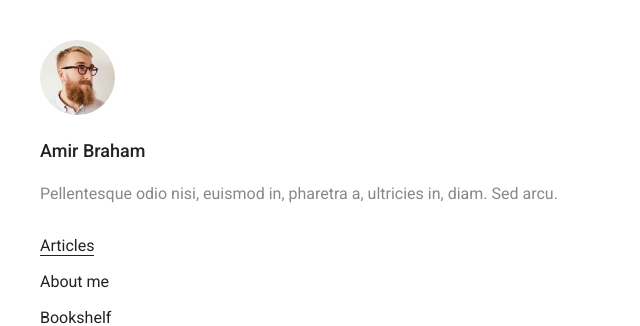
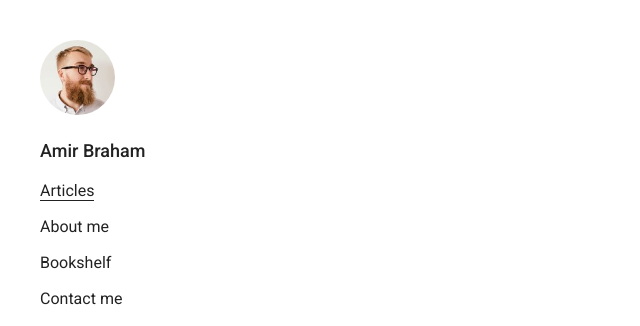
Before and after one commit to AmirBraham/AmirBraham, a Gatsby site: page / in a window 1280 px wide. Shown: the top 326 px of the page, without its empty margins (0-640 px from the left). Built offline with nearby package versions, Linux system fonts and the light colour scheme; Gatsby itself is replaced by a stand-in of ours; some packages are replaced by stand-ins of ours.

Commit message:
removed subtitles + minor fixes

```diff
--- a/gatsby-config.js
+++ b/gatsby-config.js
@@ -8,8 +8,6 @@
     url,
     siteUrl: url,
     title: "Blog by Amir Braham",
-    subtitle:
-      "Pellentesque odio nisi, euismod in, pharetra a, ultricies in, diam. Sed arcu.",
     copyright: "© All rights reserved.",
     menu: [
       {
@@ -32,7 +30,7 @@
     author: {
       name: "Amir Braham",
       email: "amirbrahamm@gmail.com",
-      github: "http://github.com/amirbraham",
+      github: "amirbraham",
     },
   },
   plugins: [
--- a/package.json
+++ b/package.json
@@ -6,6 +6,7 @@
   "scripts": {
     "develop": "gatsby develop",
     "build": "gatsby build",
+    "serve":"gatsby serve",
     "clean:public": "rm -rf public",
     "clean": "npm run clean:public",
     "lint": "./node_modules/.bin/eslint --cache --ext .js,.jsx --ignore-pattern public .",
--- a/src/components/PostTemplateDetails/index.jsx
+++ b/src/components/PostTemplateDetails/index.jsx
@@ -5,7 +5,7 @@
 import { getReadingTime } from "../../utilities/readingTime";
 class PostTemplateDetails extends React.Component {
   render() {
-    const { subtitle, author } = this.props.data.site.siteMetadata;
+    const { author } = this.props.data.site.siteMetadata;
     const post = this.props.data.markdownRemark;
     const tags = post.fields.tagSlugs;
 
@@ -63,7 +63,6 @@
             {tagsBlock}
             <hr />
             <p className="post-single__footer-text">
-              {subtitle}
               <a
                 href={`https://twitter.com/${author.twitter}`}
                 target="_blank"
--- a/src/components/Sidebar/index.jsx
+++ b/src/components/Sidebar/index.jsx
@@ -1,21 +1,16 @@
-import React from 'react'
-import get from 'lodash/get'
-import { Link } from 'gatsby'
-import Menu from '../Menu'
-import Links from '../Links'
-import profilePic from '../../pages/photo.jpg'
-import './style.scss'
+import React from "react";
+import get from "lodash/get";
+import { Link } from "gatsby";
+import Menu from "../Menu";
+import Links from "../Links";
+import profilePic from "../../pages/photo.jpg";
+import "./style.scss";
 
 class Sidebar extends React.Component {
   render() {
-    const { location } = this.props
-    const {
-      author,
-      subtitle,
-      copyright,
-      menu,
-    } = this.props.data.site.siteMetadata
-    const isHomePage = get(location, 'pathname', '/') === '/'
+    const { location } = this.props;
+    const { author, copyright, menu } = this.props.data.site.siteMetadata;
+    const isHomePage = get(location, "pathname", "/") === "/";
 
     /* eslint-disable jsx-a11y/img-redundant-alt */
     const authorBlock = (
@@ -42,9 +37,8 @@
             </Link>
           </h2>
         )}
-        <p className="sidebar__author-subtitle">{subtitle}</p>
       </div>
-    )
+    );
     /* eslint-enable jsx-a11y/img-redundant-alt */
 
     return (
@@ -58,8 +52,8 @@
           </div>
         </div>
       </div>
-    )
+    );
   }
 }
 
-export default Sidebar
+export default Sidebar;
--- a/src/components/Sidebar/style.scss
+++ b/src/components/Sidebar/style.scss
@@ -26,11 +26,6 @@
           color: $color-base;
         }
       }
-    }
-    &-subtitle {
-      color: $color-gray;
-      @include line-height(1);
-      @include margin-bottom(1);
     }
   }
   &__copyright {
--- a/src/pages/404.jsx
+++ b/src/pages/404.jsx
@@ -34,7 +34,6 @@
     site {
       siteMetadata {
         title
-        subtitle
         copyright
         menu {
           label
--- a/src/pages/index.jsx
+++ b/src/pages/index.jsx
@@ -8,7 +8,7 @@
 class IndexRoute extends React.Component {
   render() {
     const items = [];
-    const { title, subtitle } = this.props.data.site.siteMetadata;
+    const { title } = this.props.data.site.siteMetadata;
     const posts = this.props.data.allMarkdownRemark.edges;
     posts.forEach((post) => {
       items.push(<Post data={post} key={post.node.fields.slug} />);
@@ -19,7 +19,6 @@
         <div>
           <Helmet>
             <title>{title}</title>
-            <meta name="description" content={subtitle} />
           </Helmet>
           <Sidebar {...this.props} />
           <div className="content">
@@ -38,7 +37,6 @@
     site {
       siteMetadata {
         title
-        subtitle
         copyright
         menu {
           label
--- a/src/pages/tags.jsx
+++ b/src/pages/tags.jsx
@@ -51,7 +51,6 @@
     site {
       siteMetadata {
         title
-        subtitle
         copyright
         menu {
           label
--- a/src/templates/page-template.jsx
+++ b/src/templates/page-template.jsx
@@ -6,10 +6,10 @@
 
 class PageTemplate extends React.Component {
   render() {
-    const { title, subtitle } = this.props.data.site.siteMetadata;
+    const { title } = this.props.data.site.siteMetadata;
     const page = this.props.data.markdownRemark;
     const { title: pageTitle, description: pageDescription } = page.frontmatter;
-    const description = pageDescription !== null ? pageDescription : subtitle;
+    const description = pageDescription !== null ? pageDescription : null;
 
     return (
       <Layout>
@@ -32,7 +32,6 @@
     site {
       siteMetadata {
         title
-        subtitle
         copyright
         menu {
           label
--- a/src/templates/post-template.jsx
+++ b/src/templates/post-template.jsx
@@ -7,17 +7,16 @@
 
 class PostTemplate extends React.Component {
   render() {
-    const { title, subtitle } = this.props.data.site.siteMetadata;
+    const { title } = this.props.data.site.siteMetadata;
     const post = this.props.data.markdownRemark;
     const { title: postTitle, description: postDescription } = post.frontmatter;
-    const description = postDescription !== null ? postDescription : subtitle;
+    const description = postDescription !== null ? postDescription : null;
 
     return (
       <Layout>
         <div style={{ position: "fixed", width: "100%", zIndex: 1000 }}>
           <ScrollProgressRead barColor="black" height="4px" />
         </div>
-
         <div>
           <Helmet>
             <title>{`${postTitle} - ${title}`}</title>
@@ -37,7 +36,6 @@
     site {
       siteMetadata {
         title
-        subtitle
         copyright
         author {
           name
--- a/src/templates/tag-template.jsx
+++ b/src/templates/tag-template.jsx
@@ -29,7 +29,6 @@
     site {
       siteMetadata {
         title
-        subtitle
         copyright
         menu {
           label
```
